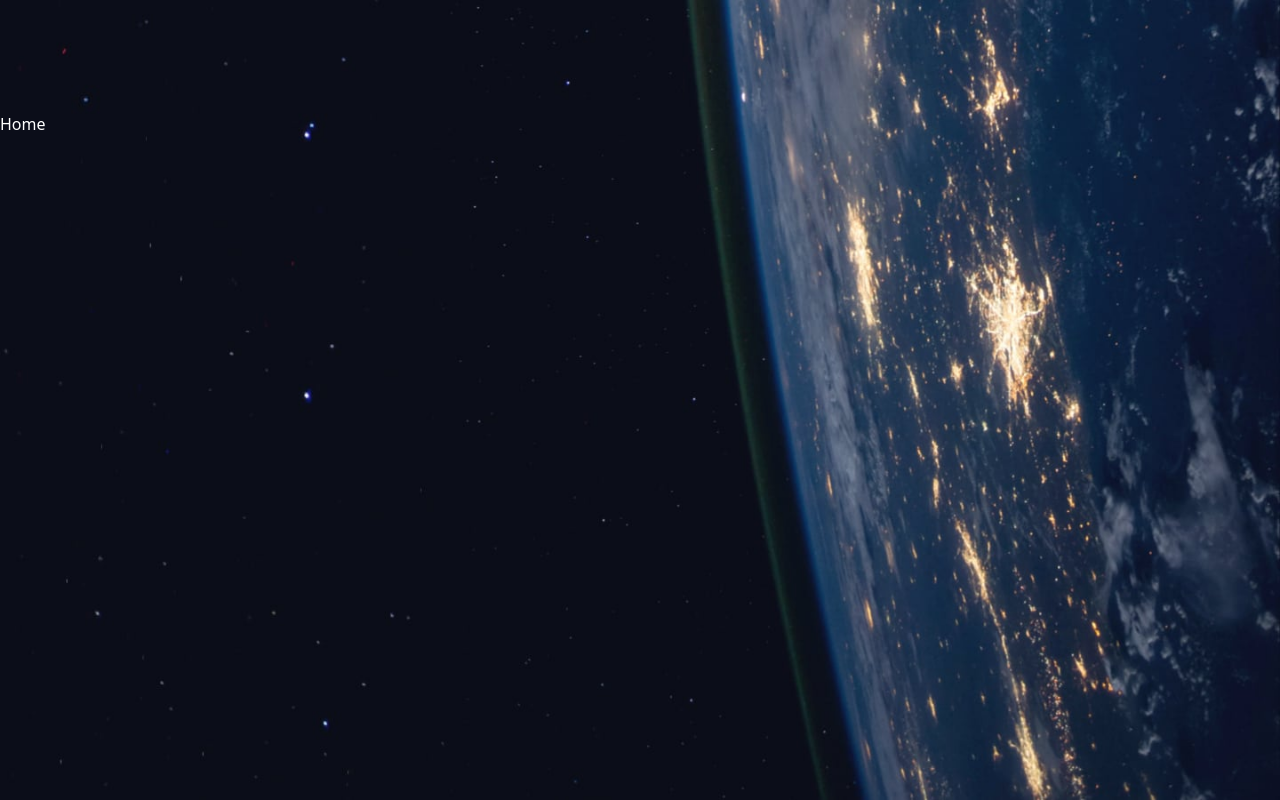
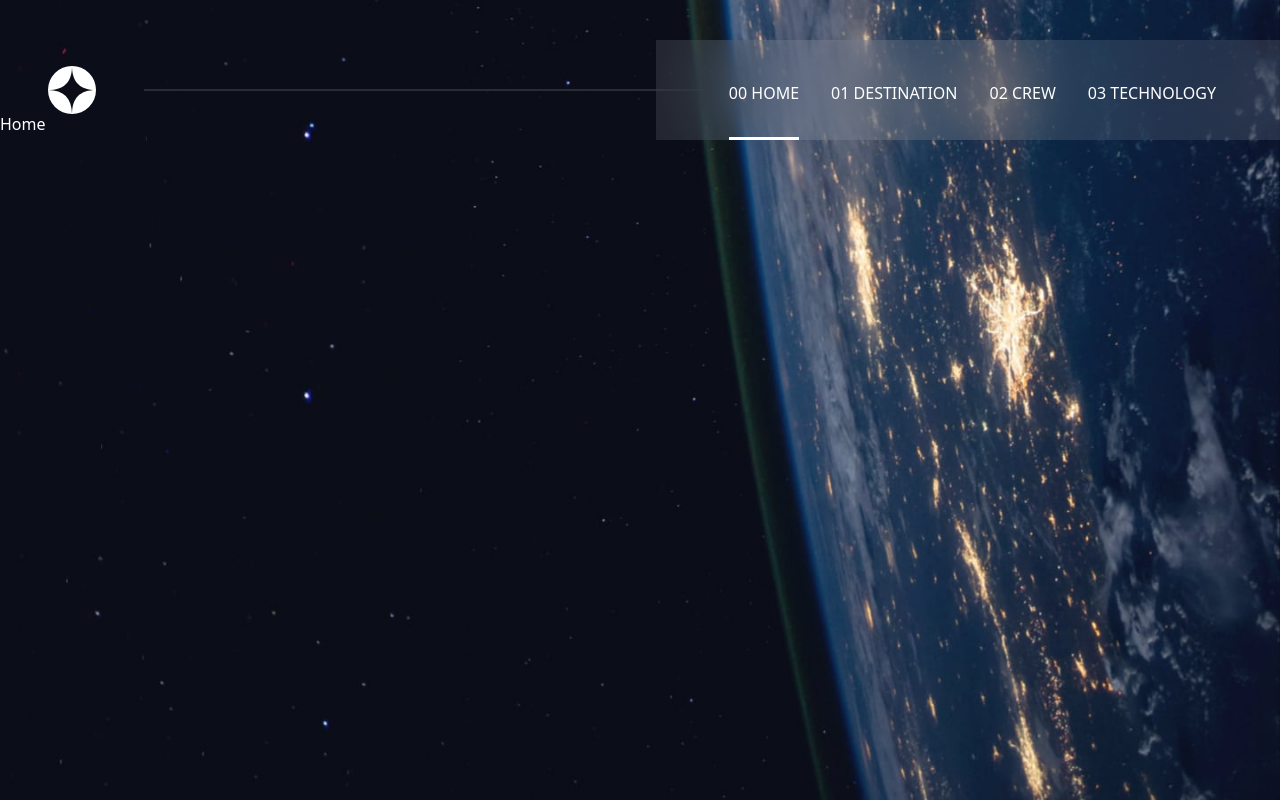
Before and after one commit to Yole-dev/Space_Tourism, a React (Vite) app: page / in a window 1280 px wide. Built offline with nearby package versions, Linux system fonts and the light colour scheme.

Commit message:
finished creating the desktop navigation bar i'll need to change the background blur later

```diff
--- a/src/components/Layout.jsx
+++ b/src/components/Layout.jsx
@@ -7,6 +7,7 @@ import { useScreenWidth } from "../assets/hooks/useScreenWidth";
 import logo from "../assets/images/shared/logo.svg";
 import openIcon from "../assets/images/shared/icon-hamburger.svg";
 import closeIcon from "../assets/images/shared/icon-close.svg";
+import navLine from "../assets/images/shared/line.png";
 
 export default function Layout({ children }) {
   const location = useLocation();
@@ -131,5 +132,33 @@ function TabletNavBar() {
 }
 
 function DesktopNavBar() {
-  return;
+  return (
+    <section className="z-[99] pt-[2.5rem] absolute flex flex-col w-full ">
+      <div className="w-full flex ps-[3rem] justify-between items-center">
+        <img src={logo} alt="company logo" />
+
+        <img src={navLine} alt="a line" className="relative left-[3rem]" />
+
+        <div className="w-[55%] h-[100px] flex justify-end items-end pe-[4rem] backdrop-blur-[2rem] bg-white/10">
+          <ul className="flex gap-[2rem] items-start">
+            {navItems.map((item, i) => (
+              <li
+                key={item.name}
+                className="text-white flex flex-col justify-center gap-[2rem] "
+              >
+                <Link to={item.path}>
+                  <span> 0{i} </span>
+                  <span> {item.name.toLocaleUpperCase()} </span>
+                </Link>
+
+                {location.pathname === item.path && (
+                  <div className="bg-white h-[3px] w-[full]"></div>
+                )}
+              </li>
+            ))}
+          </ul>
+        </div>
+      </div>
+    </section>
+  );
 }
```
Also changed, not shown: src/assets/images/shared/line.png (added).
